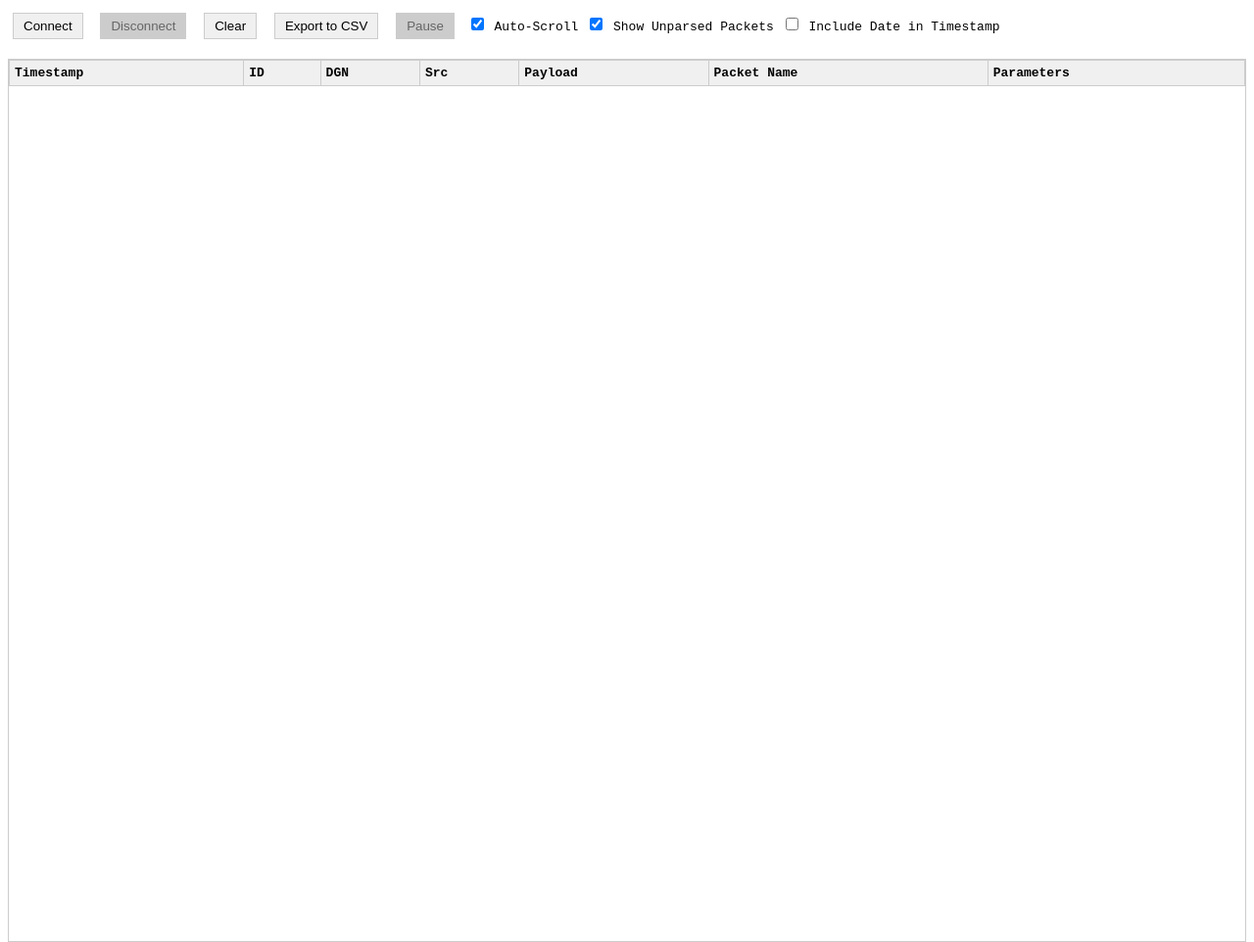
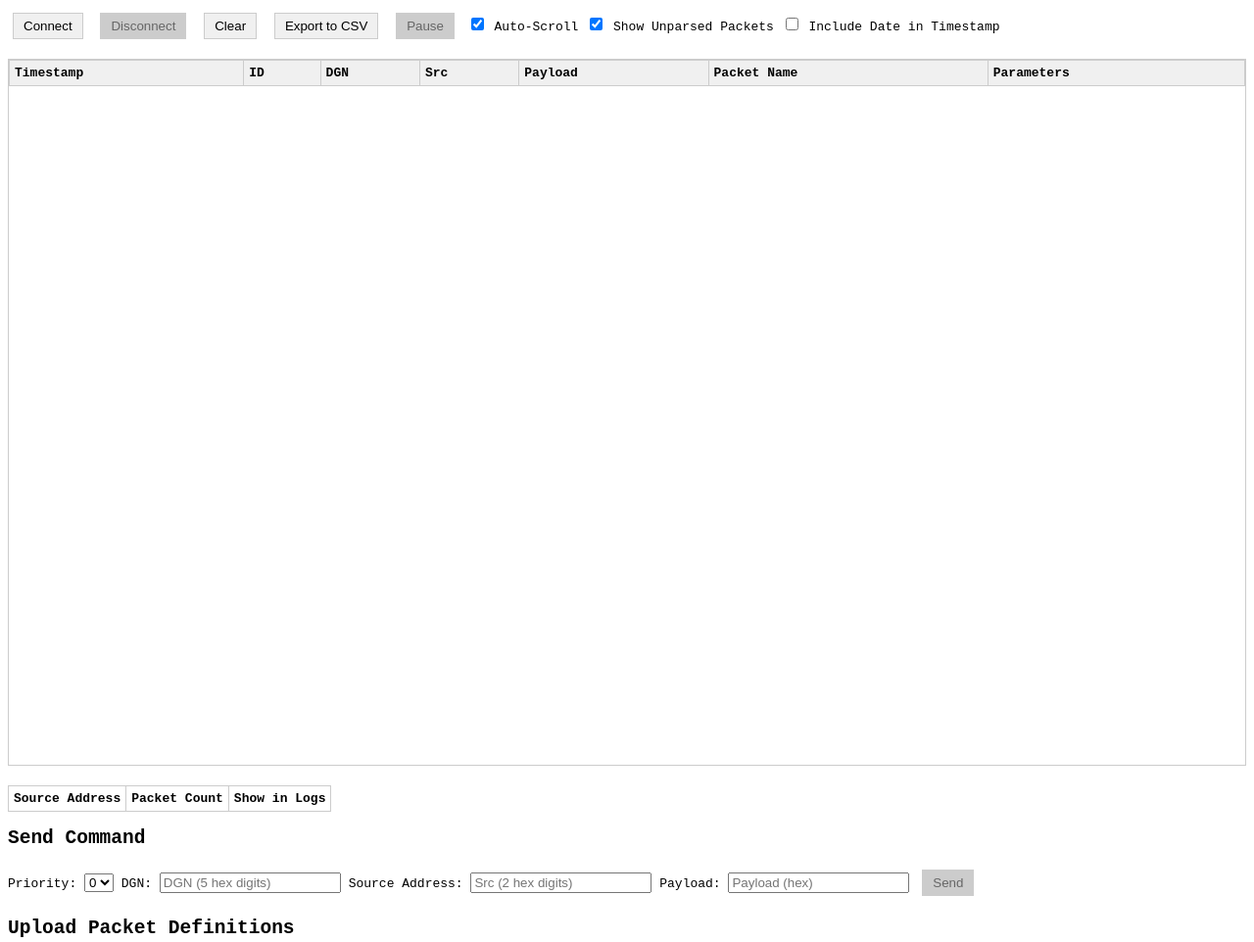
Before and after one commit to DB-Tech-Products/Web-RVC, a plain HTML site: page webrvc.html in a window 1280 px wide. Shown: the top 962 px of the page at 98% size. Drawn offline with Linux system fonts and the light colour scheme.

Commit message:
adaptive height

```diff
--- a/webrvc.html
+++ b/webrvc.html
@@ -6,7 +6,7 @@
   <style>
     body { font-family: monospace; }
     #logContainer {
-      height: 900px;
+      height: 90vh;
       overflow-y: auto;
       border: 1px solid #ccc;
     }
```
